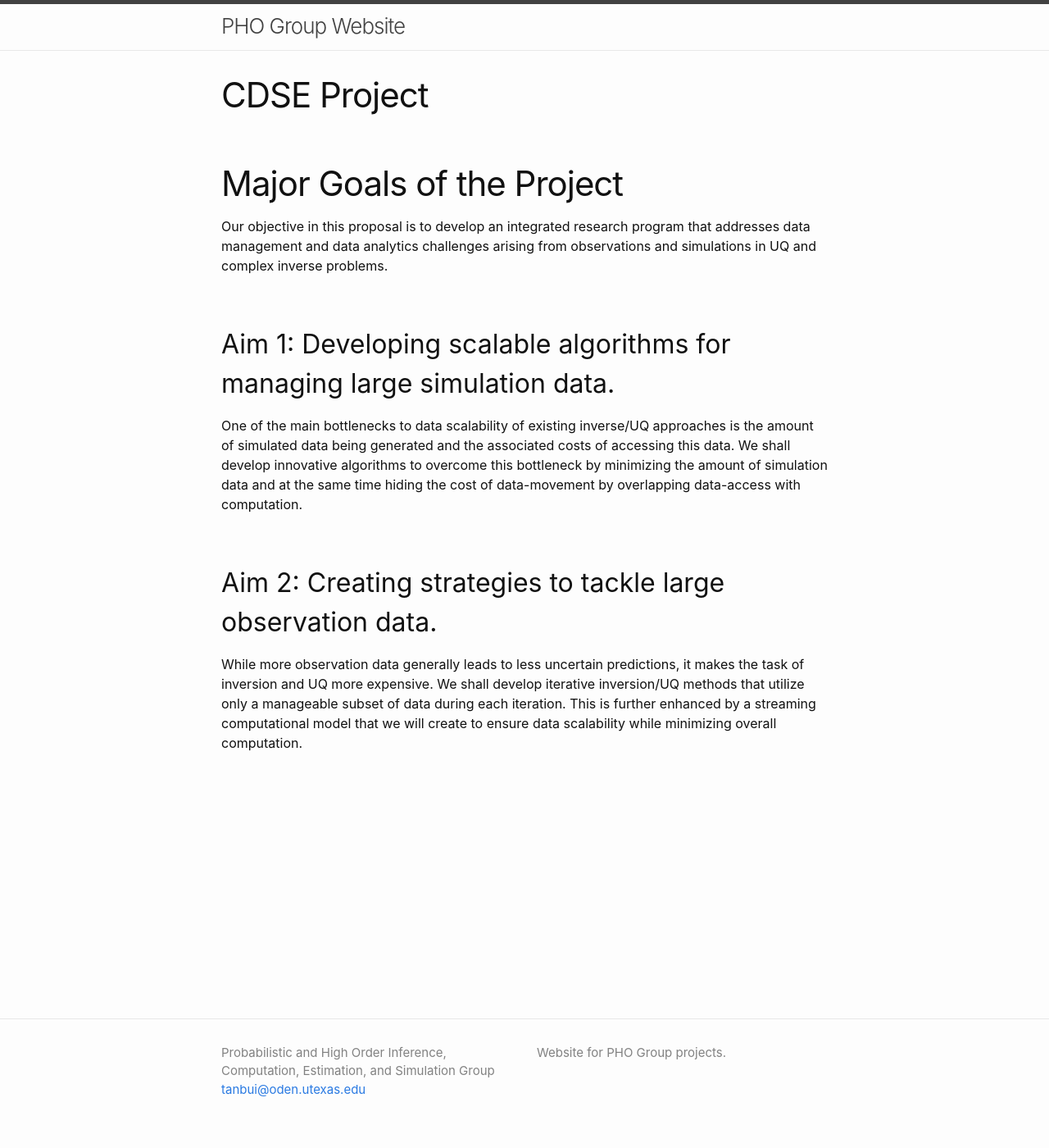
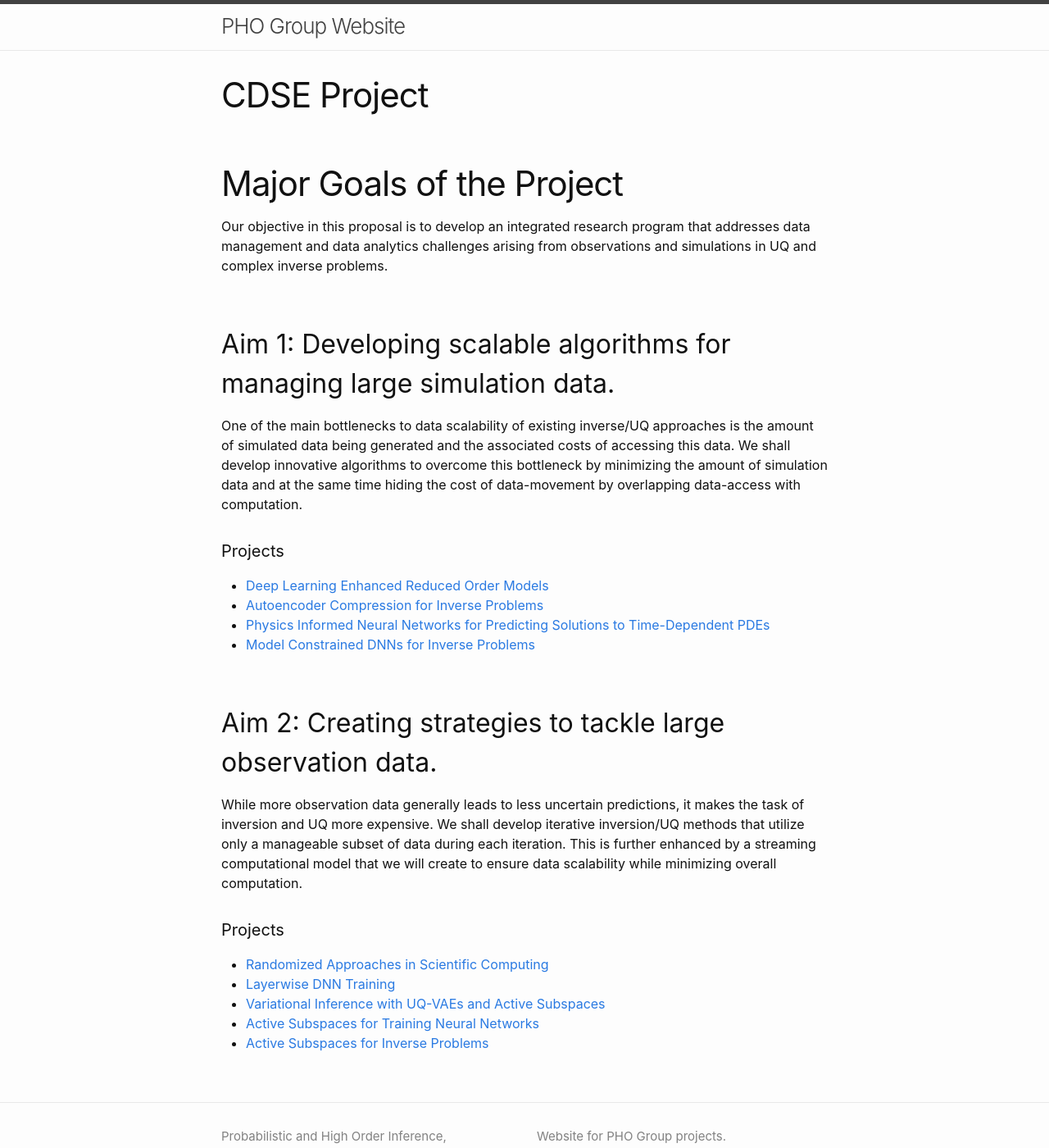
Before and after one commit to tscott-00/phogroup.github.io, a Jekyll site: the page built from cdse.md, in a window 1280 px wide and 1400 px high. Shown: the whole window at 82% size. Built offline with Jekyll 4.4.1, drawn with Linux system fonts in a browser that asks for light colours.

Commit message:
cdse.md list set up

```diff
--- a/cdse.md
+++ b/cdse.md
@@ -11,10 +11,22 @@ Our objective in this proposal is to develop an integrated research program that
 ## Aim 1: Developing scalable algorithms for managing large simulation data.
 One of the main bottlenecks to data scalability of existing inverse/UQ approaches is the amount of simulated data being generated and the associated costs of accessing this data.
 We shall develop innovative algorithms to overcome this bottleneck by minimizing the amount of simulation data and at the same time hiding the cost of data-movement by overlapping data-access with computation.
+#### Projects
+* [Deep Learning Enhanced Reduced Order Models](/cdse/dl_rom)
+* [Autoencoder Compression for Inverse Problems](/cdse/ae_compression)
+* [Physics Informed Neural Networks for Predicting Solutions to Time-Dependent PDEs](/cdse/pinns_time_dependent_pde)
+* [Model Constrained DNNs for Inverse Problems](/cdse/model_constrained)
+
 
 ## Aim 2: Creating strategies to tackle large observation data.
 While more observation data generally leads to less uncertain predictions, it
 makes the task of inversion and UQ more expensive. We shall develop iterative inversion/UQ methods that utilize only a manageable subset of data during each iteration. This is further enhanced by a streaming computational model that we will create to ensure data scalability while minimizing overall computation.
+#### Projects
+* [Randomized Approaches in Scientific Computing](/cdse/randomized_approaches)
+* [Layerwise DNN Training](/cdse/layerwise_training)
+* [Variational Inference with UQ-VAEs and Active Subspaces](/cdse/uqvae_active_subspaces)
+* [Active Subspaces for Training Neural Networks](/cdse/active_subspaces_training)
+* [Active Subspaces for Inverse Problems](/cdse/active_subspaces_inverse_problems)
 
 <!-- ## Accomplishments for Year 1 -->
 
```
Also changed, not shown: cdse/active_subspaces_inverse_problems.md (added, +15 -0 lines), cdse/active_subspaces_training.md (added, +15 -0 lines), cdse/autoencoder_compress.md (added, +15 -0 lines), cdse/dl_rom.md (added, +15 -0 lines), cdse/layerwise_training.md (added, +15 -0 lines), cdse/model_constrained.md (added, +15 -0 lines), cdse/pinns_time_dependent_pde.md (added, +15 -0 lines), cdse/randomized_approaches.md (added, +15 -0 lines), cdse/uqvae_active_subspaces.md (added, +15 -0 lines).
